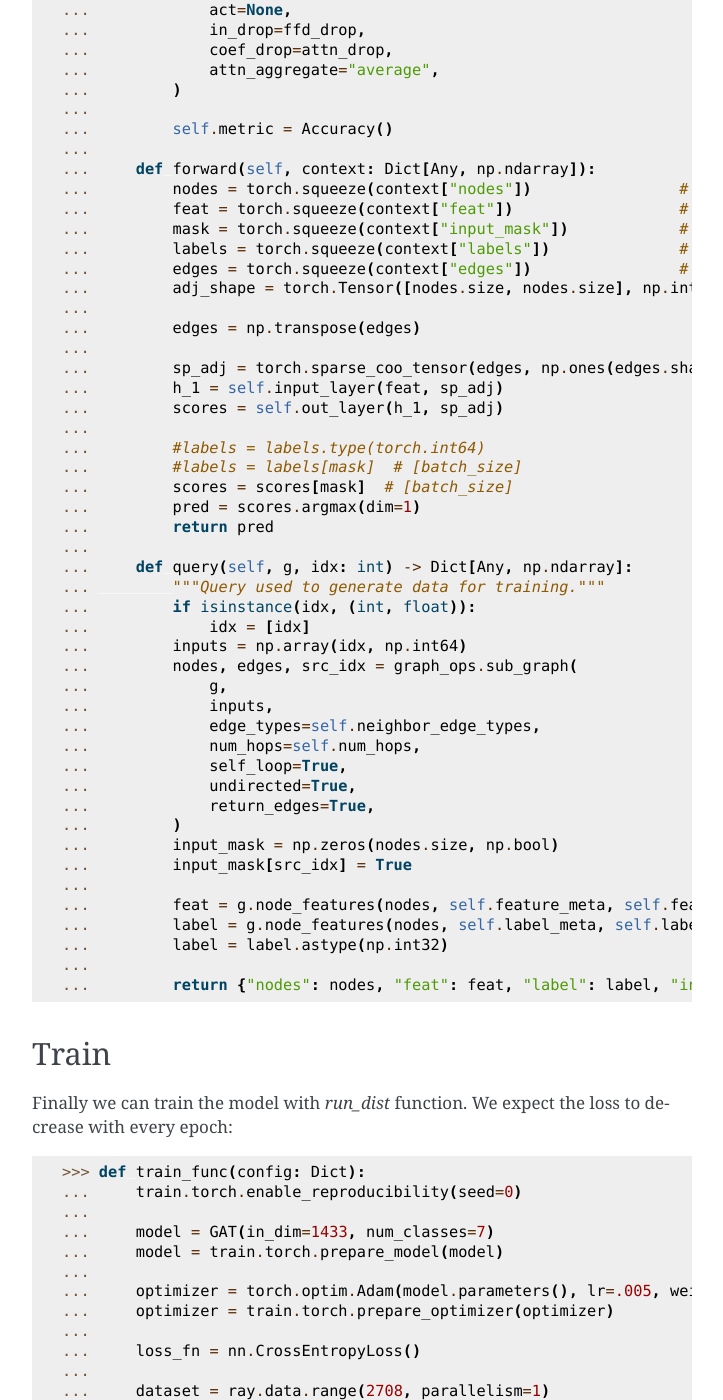
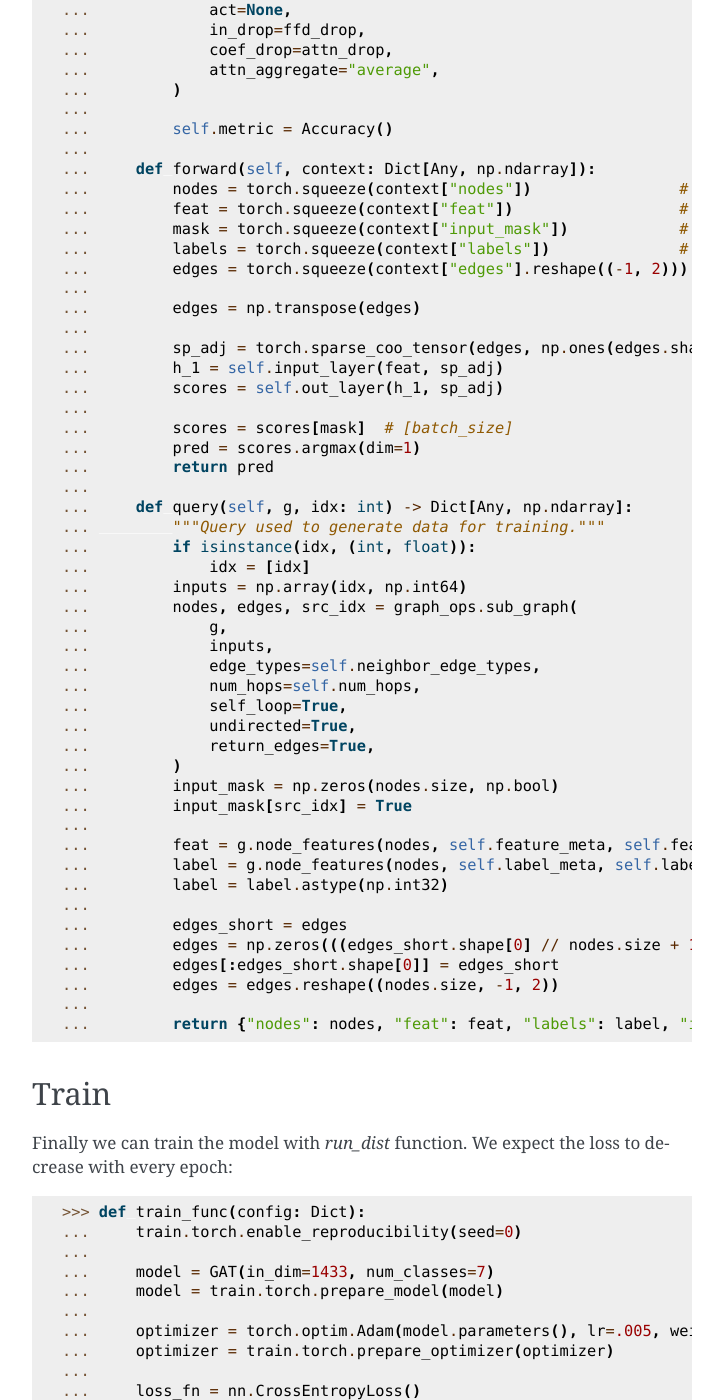
Before and after one commit to microsoft/DeepGNN, a Sphinx documentation site: the page built from docs/torch/node_class.rst, in a window 1280 px wide and 1400 px high, scrolled down 3041 px. Shown: the whole window, without its empty margins (388-1111 px from the left). Built offline with Sphinx 7.4.7, drawn with Linux system fonts in a browser that asks for light colours; some of the changed text lies outside the part shown.

Commit message:
Avoid ge reloading with serialization fix.

```diff
--- a/docs/torch/node_class.rst
+++ b/docs/torch/node_class.rst
@@ -129,17 +129,14 @@ In the GAT model, forward pass uses two of our built-in `GATConv layers <https:/
     ...         feat = torch.squeeze(context["feat"])                  # [N, F]
     ...         mask = torch.squeeze(context["input_mask"])            # [N]
     ...         labels = torch.squeeze(context["labels"])              # [N]
-    ...         edges = torch.squeeze(context["edges"])                # [X, 2], X: num of edges in subgraph
-    ...         adj_shape = torch.Tensor([nodes.size, nodes.size], np.int64)
+    ...         edges = torch.squeeze(context["edges"].reshape((-1, 2)))                # [X, 2], X: num of edges in subgraph
     ...
     ...         edges = np.transpose(edges)
     ...
-    ...         sp_adj = torch.sparse_coo_tensor(edges, np.ones(edges.shape[0], np.float32), adj_shape.tolist())
+    ...         sp_adj = torch.sparse_coo_tensor(edges, np.ones(edges.shape[1], np.float32), size=(nodes.shape[0], nodes.shape[0]))
     ...         h_1 = self.input_layer(feat, sp_adj)
     ...         scores = self.out_layer(h_1, sp_adj)
     ...
-    ...         #labels = labels.type(torch.int64)
-    ...         #labels = labels[mask]  # [batch_size]
     ...         scores = scores[mask]  # [batch_size]
     ...         pred = scores.argmax(dim=1)
     ...         return pred
@@ -165,7 +162,12 @@ In the GAT model, forward pass uses two of our built-in `GATConv layers <https:/
     ...         label = g.node_features(nodes, self.label_meta, self.label_type)
     ...         label = label.astype(np.int32)
     ...
-    ...         return {"nodes": nodes, "feat": feat, "label": label, "input_mask": input_mask, "edges": edges}
+    ...         edges_short = edges
+    ...         edges = np.zeros(((edges_short.shape[0] // nodes.size + 1) * nodes.size, 2))
+    ...         edges[:edges_short.shape[0]] = edges_short
+    ...         edges = edges.reshape((nodes.size, -1, 2))
+    ...
+    ...         return {"nodes": nodes, "feat": feat, "labels": label, "input_mask": input_mask, "edges": edges}
 
 
 Train
```
Also changed, not shown: other parts of docs/torch/node_class.rst (+4 -6 lines), 1 other file.
